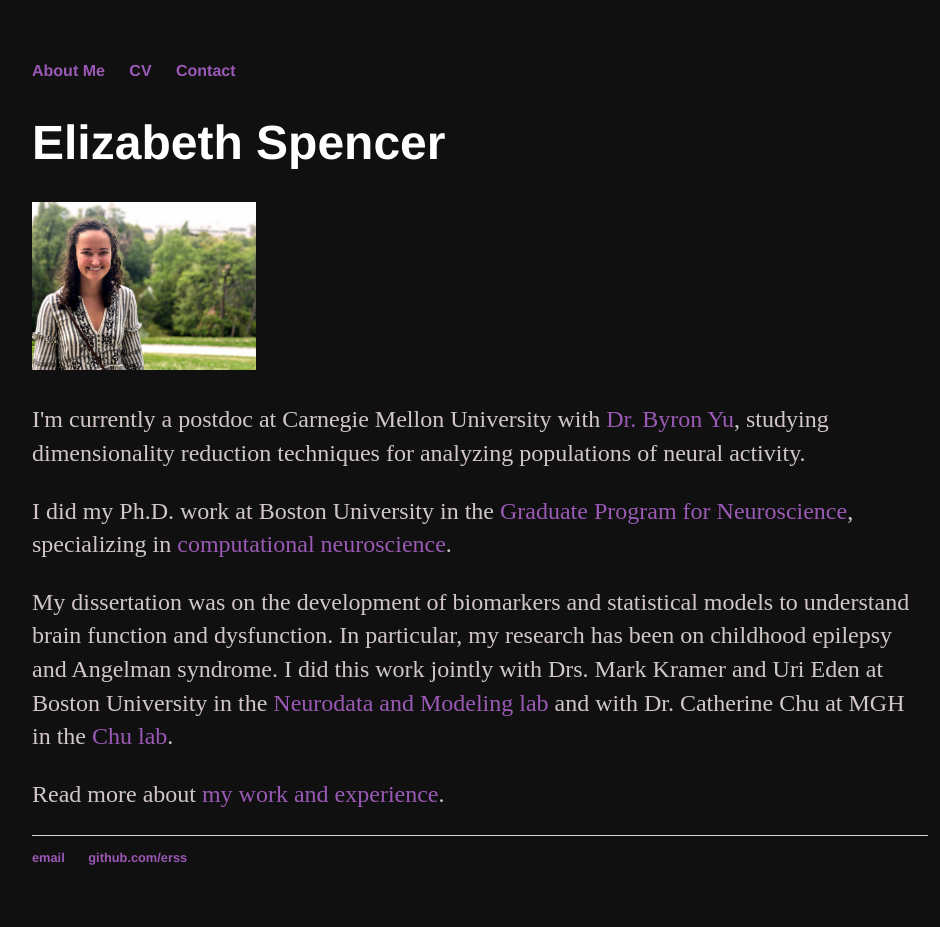
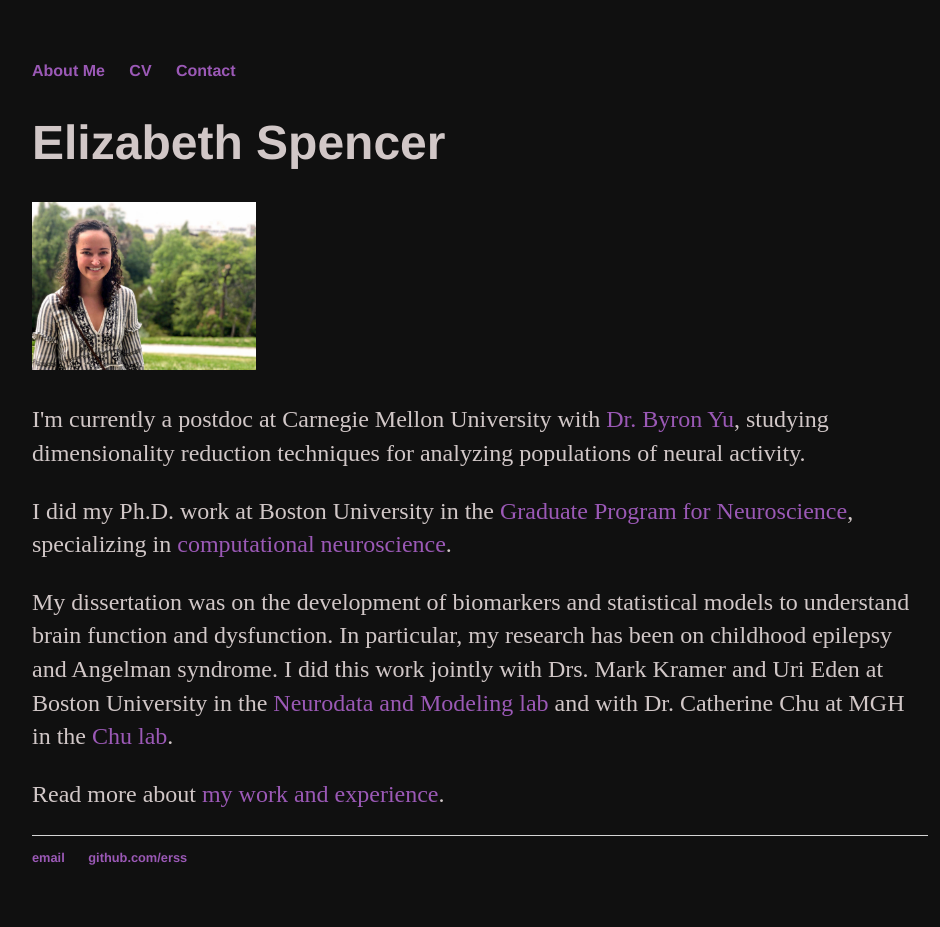
Before and after one commit to erss/erss.github.io, a Jekyll site: the page built from index.html, in a window 1280 px wide. Shown: the whole page, without its empty margins (160-1100 px from the left). Built offline with Jekyll 4.4.1, drawn with Linux system fonts in a browser that asks for light colours.

Commit message:
Update main.css

```diff
--- a/css/main.css
+++ b/css/main.css
@@ -1,7 +1,7 @@
 body { margin: 60px auto; width: 70%; }
 body {
   background-color: #101010;
-  color: #ffffff;
+  color: #d1c7c7; /*#ffffff */
 }
 a { text-decoration: none; color: #9B59B6; }
 a:hover { text-decoration: underline; }
```
